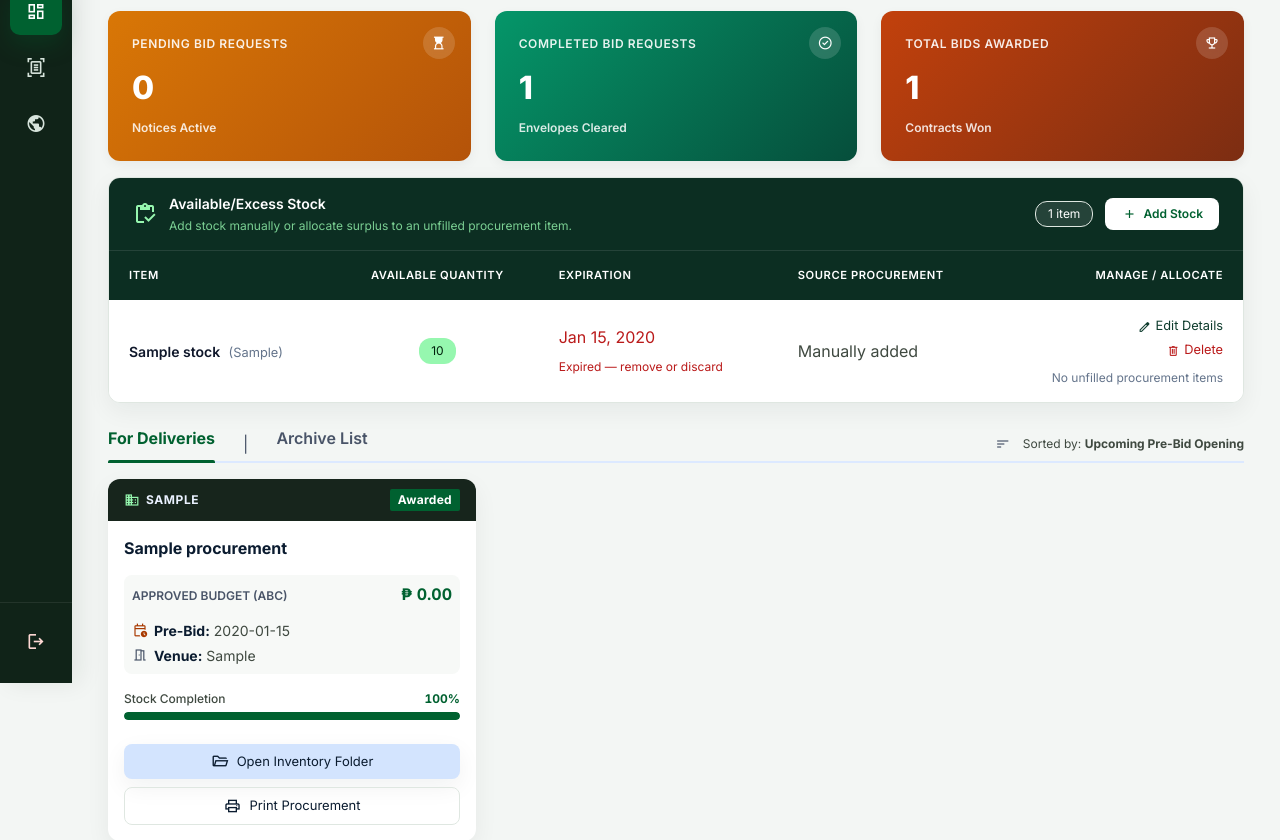
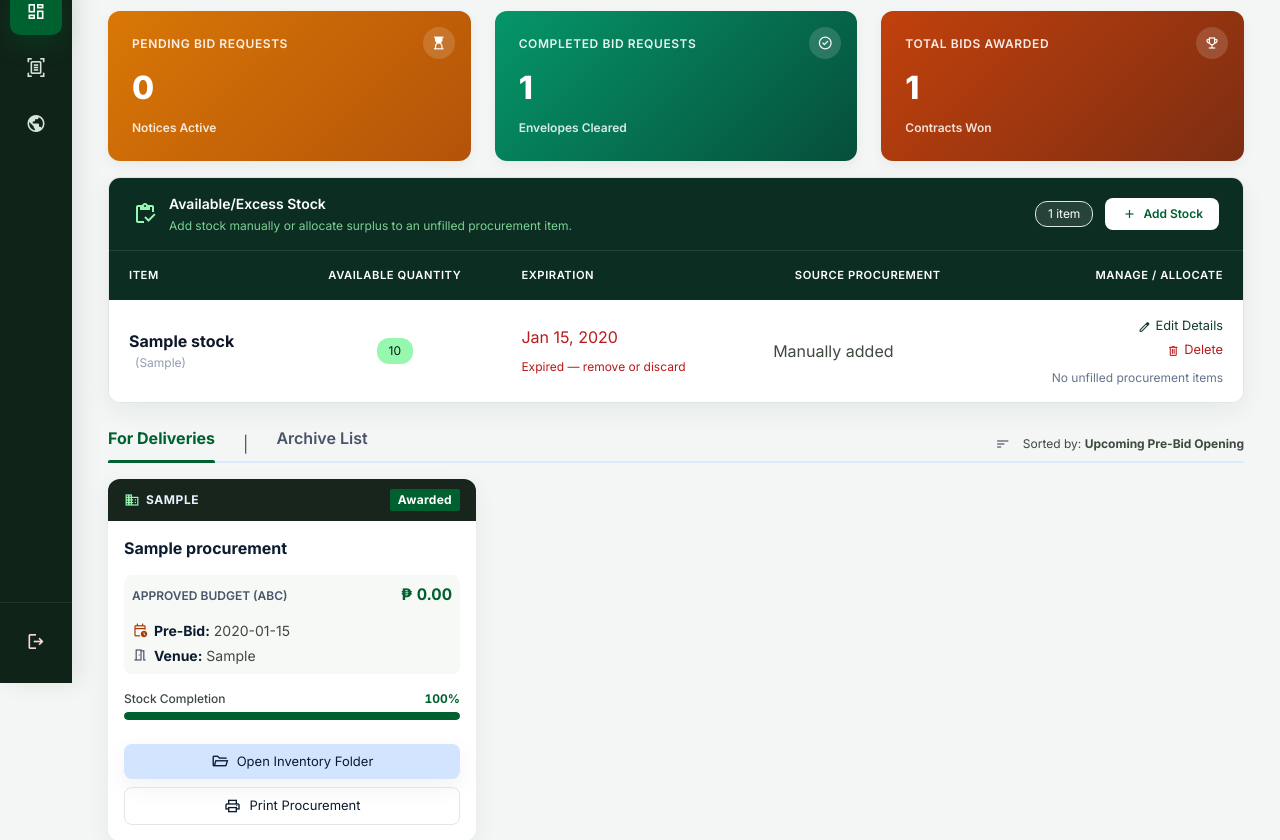
Before and after one commit to Sylphyyyy/final, a Flask app: page /inventory/ in a window 1280 px wide. Shown: the part 117-957 px from the top of the page. Run offline with Flask 3, Linux system fonts and the light colour scheme; the visitor is signed in with stand-in values (Sample User, id 1); tables that the repository leaves empty hold one stand-in row (values such as "Sample post"); parts of the project's set-up code (start-up, migrations or seed data) failed here and were passed over; some libraries are stand-ins or nearby versions.

Commit message:
Fix save button, Source Procurement alignment, and typography hierarchy

```diff
--- a/app/static/styles.css
+++ b/app/static/styles.css
@@ -457,12 +457,17 @@ select, textarea {
 
 /* Stock item name styling */
 .stock-item-name {
-  font-weight: 600;
+  font-weight: 700;
   color: #0f172a;
-  font-size: 0.875rem;
+  font-size: 1rem;
+  display: block;
 }
 .stock-item-unit {
-  font-size: 0.8rem;
+  font-size: 0.75rem;
   color: #64748b;
-  margin-left: 4px;
+  margin-left: 6px;
+  font-weight: 400;
+  opacity: 0.7;
+  display: block;
+  margin-top: 1px;
 }
--- a/app/templates/inventory/index.html
+++ b/app/templates/inventory/index.html
@@ -93,7 +93,7 @@
           <th class="text-left">Item</th>
           <th class="text-center">Available Quantity</th>
           <th class="text-left">Expiration</th>
-          <th class="text-left">Source Procurement</th>
+          <th class="text-center">Source Procurement</th>
           <th class="text-right">Manage / Allocate</th>
         </tr>
       </thead>
@@ -519,6 +519,29 @@
     document.getElementById('editStockModal').close();
   }
 
+  // Edit Stock Modal form submission handler
+  (function () {
+    const form = document.getElementById('editStockForm');
+    if (!form) return;
+
+    form.addEventListener('submit', function (e) {
+      const submitBtn = form.querySelector('button[type="submit"]');
+      const originalText = submitBtn.innerHTML;
+
+      // Show loading state
+      submitBtn.innerHTML = '<span class="material-symbols-outlined text-[16px]">hourglass_top</span><span>Saving...</span>';
+      submitBtn.disabled = true;
+      submitBtn.classList.add('opacity-75', 'cursor-not-allowed');
+
+      // Small delay to show loading state, then allow natural form submission
+      setTimeout(() => {
+        submitBtn.disabled = false;
+        submitBtn.classList.remove('opacity-75', 'cursor-not-allowed');
+        submitBtn.innerHTML = originalText;
+      }, 600);
+    });
+  })();
+
   // Global search — filters the Available/Excess Stock table rows
   (function () {
     const searchInput = document.getElementById('globalSearch');
```
